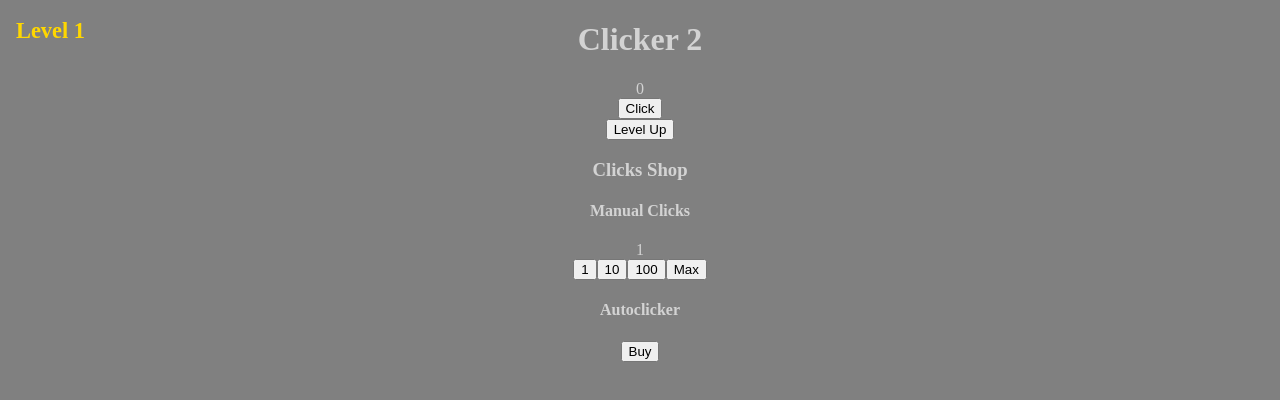
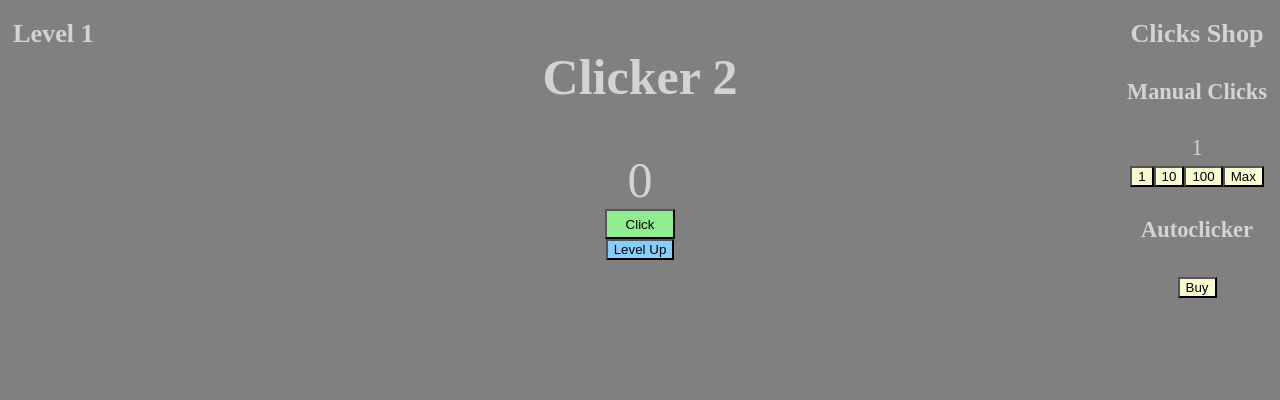
Before and after one commit to Shoosh20/Clicker, a plain HTML site: page index.html in a window 1280 px wide. Drawn offline with Linux system fonts and the light colour scheme.

Commit message:
Update style.css

```diff
--- a/style.css
+++ b/style.css
@@ -3,48 +3,44 @@ body {
     color: lightgray;
     background-color: gray;
 }
-#clickValue {
+#clicksButton {
+    size: 20px;
+    padding: 3px;
+    width: 70px;
+    height: 30px;
+    background-color: lightgreen;
+}
+#clicks {
     font-size: 50px;
 }
-#shop {
+#clicksShop {
     position: fixed;
-    top: 0;
-    right: 0;
-    padding: 6px;
+    top: -10px;
+    right: 10px;
+    padding: 3px;
     font-size: 1.4em;
 }
-#level {
+#levelDiv {
     position: fixed;
     top: -10px;
     left: 10px;
+    padding: 3px;
+    font-size: 1.4em;
+}
+#titleDiv {
     padding: 6px;
-    font-size: 1.4em;
-    color: gold;
+    top: -10;
 }
-.shopButton {
-    background-color: lightgoldenrodyellow;
+#title{
+    font-size: 50px;
 }
-#clickButton {
-    background-color: lightgreen;
-    padding: 3px;
-    width: 70px;
-    height: 30px;
-}
-#rebirth {
-    background-color: lightskyblue;
-}
-#reset {
-    background-color: lightcoral;
+#clicksDiv {
+    padding: 6px;
 }
 button {
     cursor: pointer;
+    background-color: lightgoldenrodyellow;
 }
-.shopElements1 {
-    display: none;
+#levelUp {
+    background-color: lightskyblue;
 }
-.shopElements2 {
-    display: none;
-}
-.shopElements3 {
-    display: none;
-}
```
